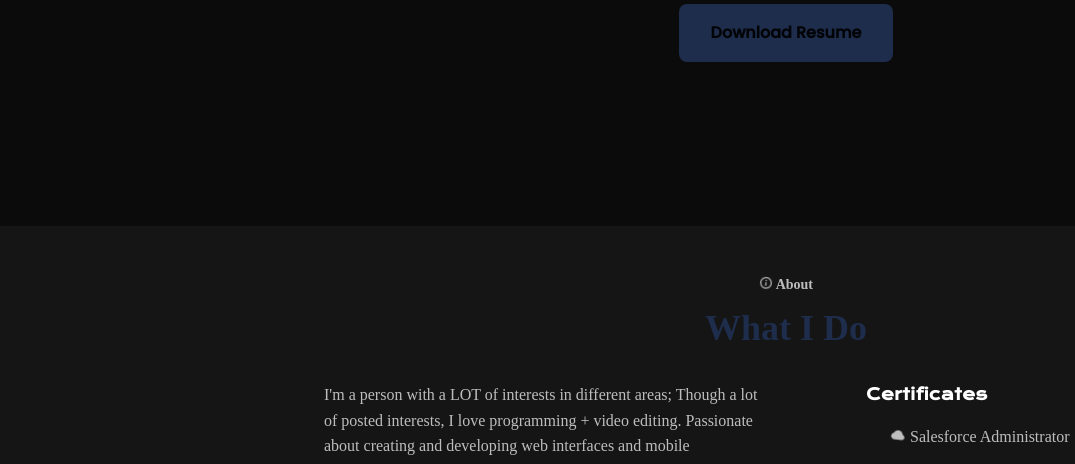
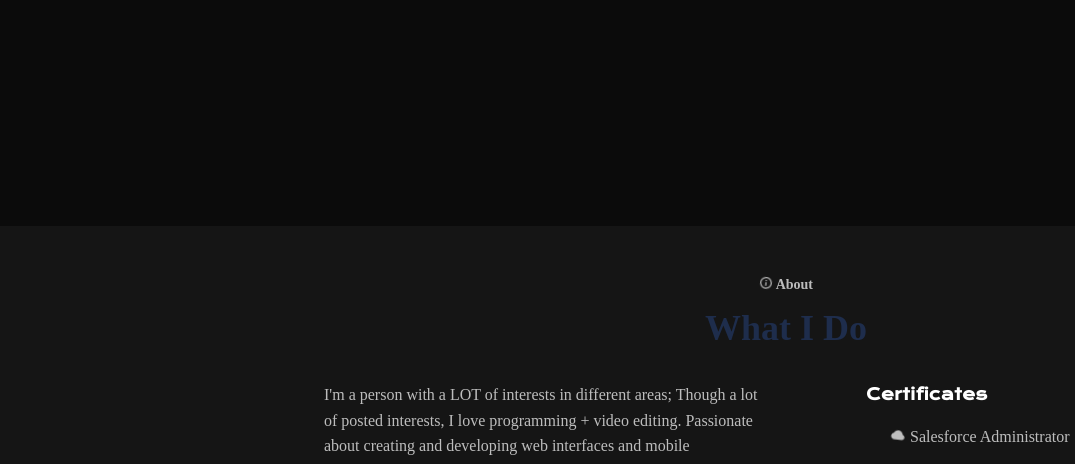
Before and after one commit to gururaj003/Portfolio.github.io, a plain HTML site: page index.html in a window 1280 px wide. Shown: the part 574-1038 px from the top of the page, without its empty margins (16-1091 px from the left). Drawn offline with nearby package versions, Linux system fonts and the light colour scheme; a web font is replaced by a local one.

Commit message:
Add files via upload

```diff
--- a/index.html
+++ b/index.html
@@ -75,7 +75,7 @@
                         <a href="https://www.instagram.com/gururaj_003/" class="home__social-link"><i class='bx bxl-instagram' ></i></a>
                         <a href="https://github.com/gururaj003" class="home__social-link"><i class='bx bxl-github' ></i></a>
                     </div>
-                    <a download="" href="Guru Prasad T.pdf" target="_blank" class="button1 home__button">Download Resume</a>
+                    <!-- <a download="" href="Guru Prasad T.pdf" target="_blank" class="button1 home__button">Download Resume</a> -->
                 </div>
             </div>
         </section>
```
